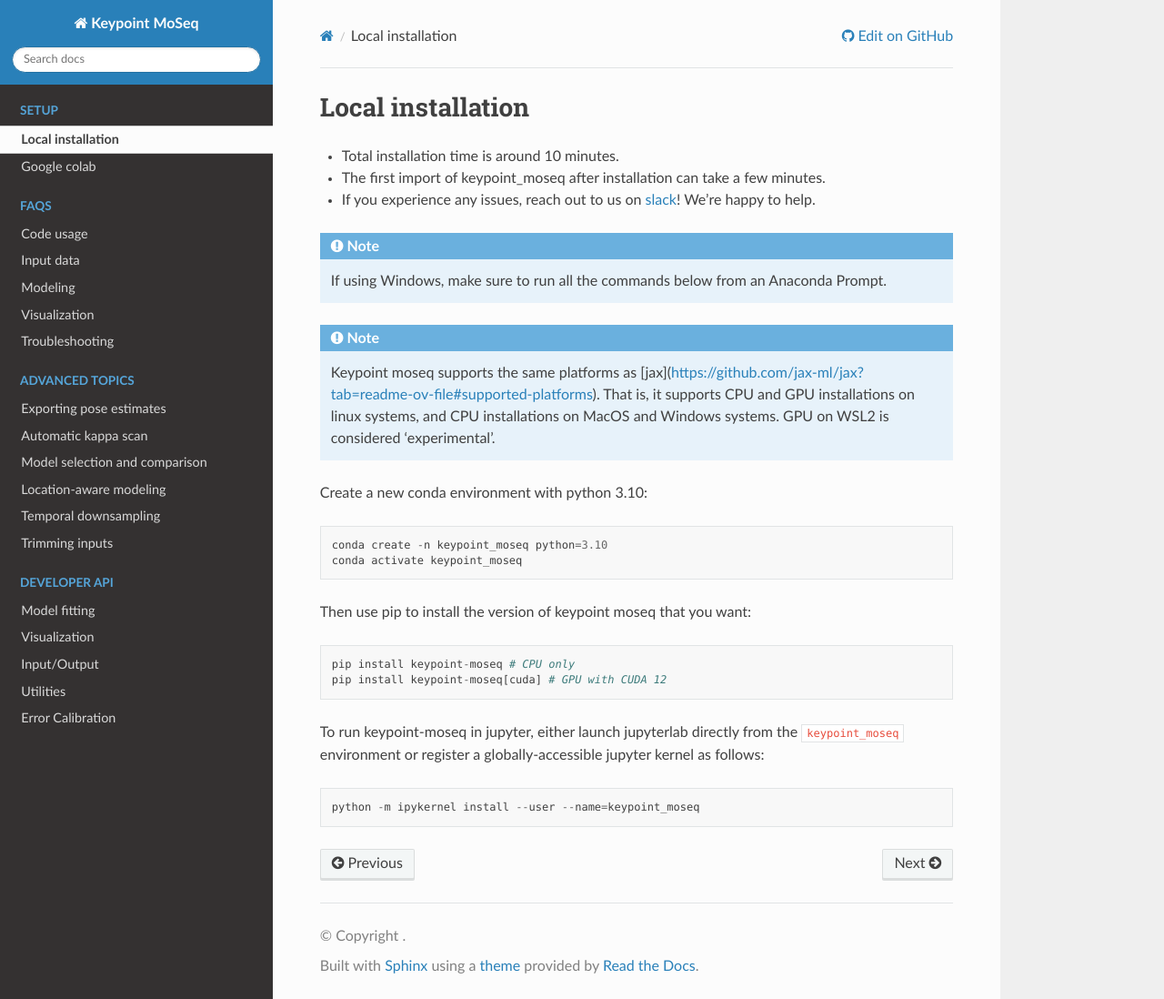
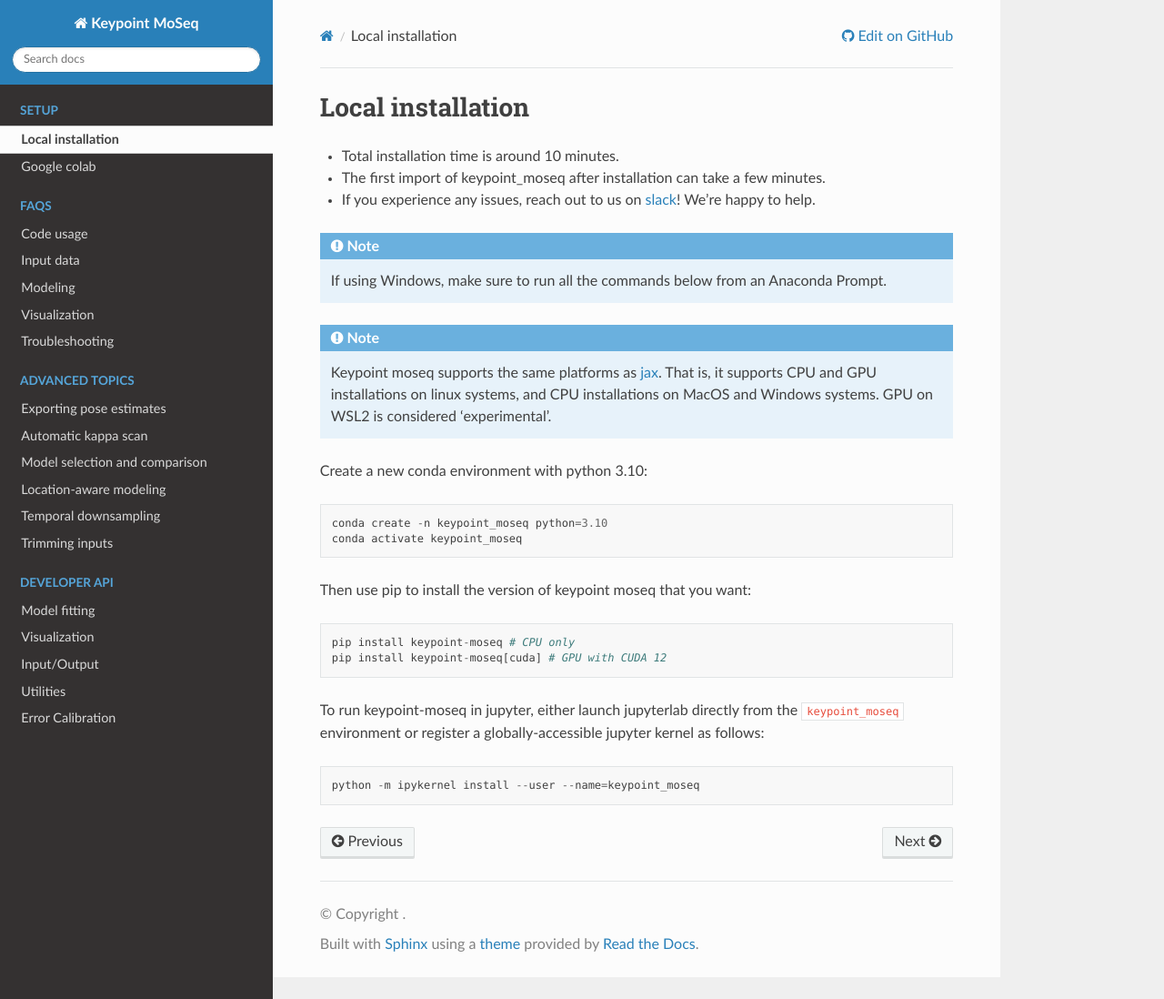
Before and after one commit to dattalab/keypoint-moseq, a Sphinx documentation site: the page built from docs/source/install.rst, in a window 1280 px wide and 1098 px high. Shown: the whole window at 91% size. Built offline with Sphinx 7.4.7 and the Read the Docs theme 3.1.0, drawn with Linux system fonts in a browser that asks for light colours; pages that are not in the unit, such as notebooks, are missing from menus.

```diff
--- a/docs/source/install.rst
+++ b/docs/source/install.rst
@@ -11,7 +11,7 @@
 
 .. note::
 
-   Keypoint moseq supports the same platforms as [jax](https://github.com/jax-ml/jax?tab=readme-ov-file#supported-platforms). That is, it supports CPU and GPU installations on linux systems, and CPU installations on MacOS and Windows systems. GPU on WSL2 is considered 'experimental'.
+   Keypoint moseq supports the same platforms as `jax <https://github.com/jax-ml/jax?tab=readme-ov-file#supported-platforms>`_. That is, it supports CPU and GPU installations on linux systems, and CPU installations on MacOS and Windows systems. GPU on WSL2 is considered 'experimental'.
 
 Create a new conda environment with python 3.10::
 
```
